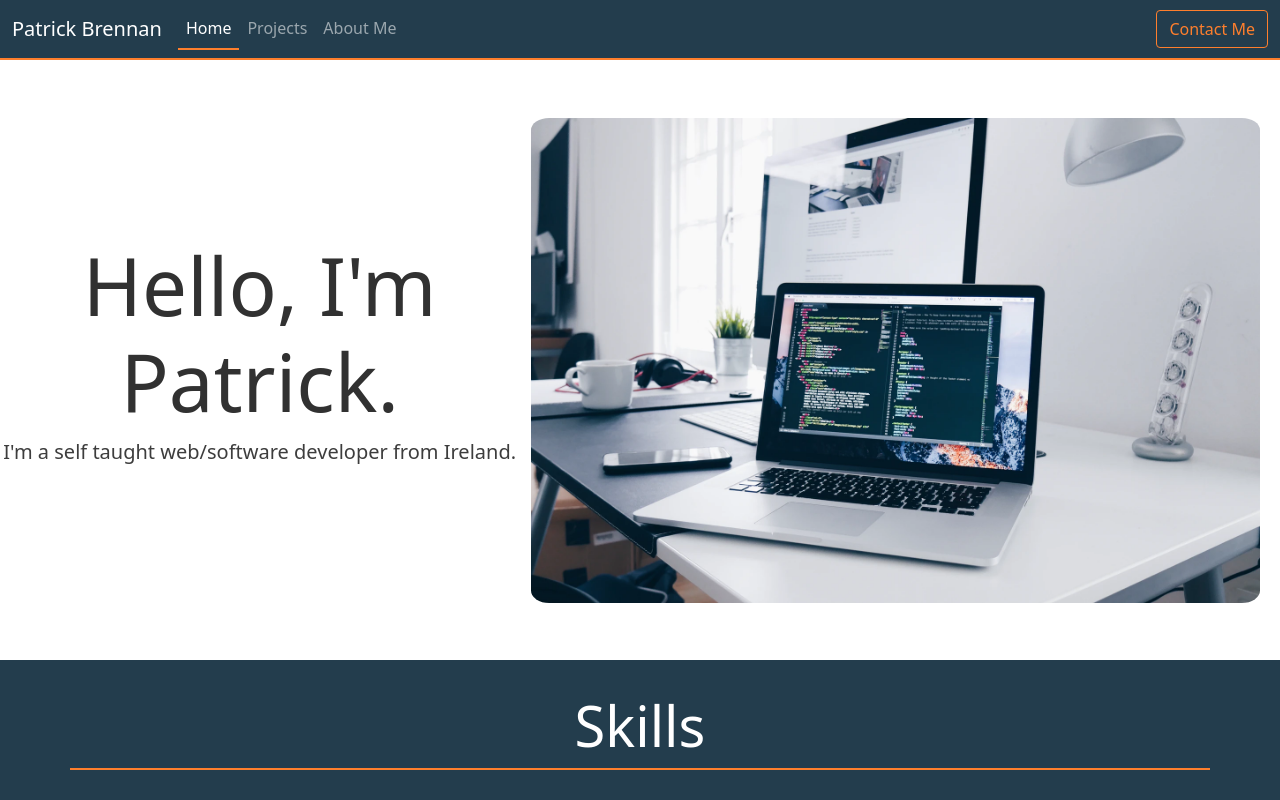
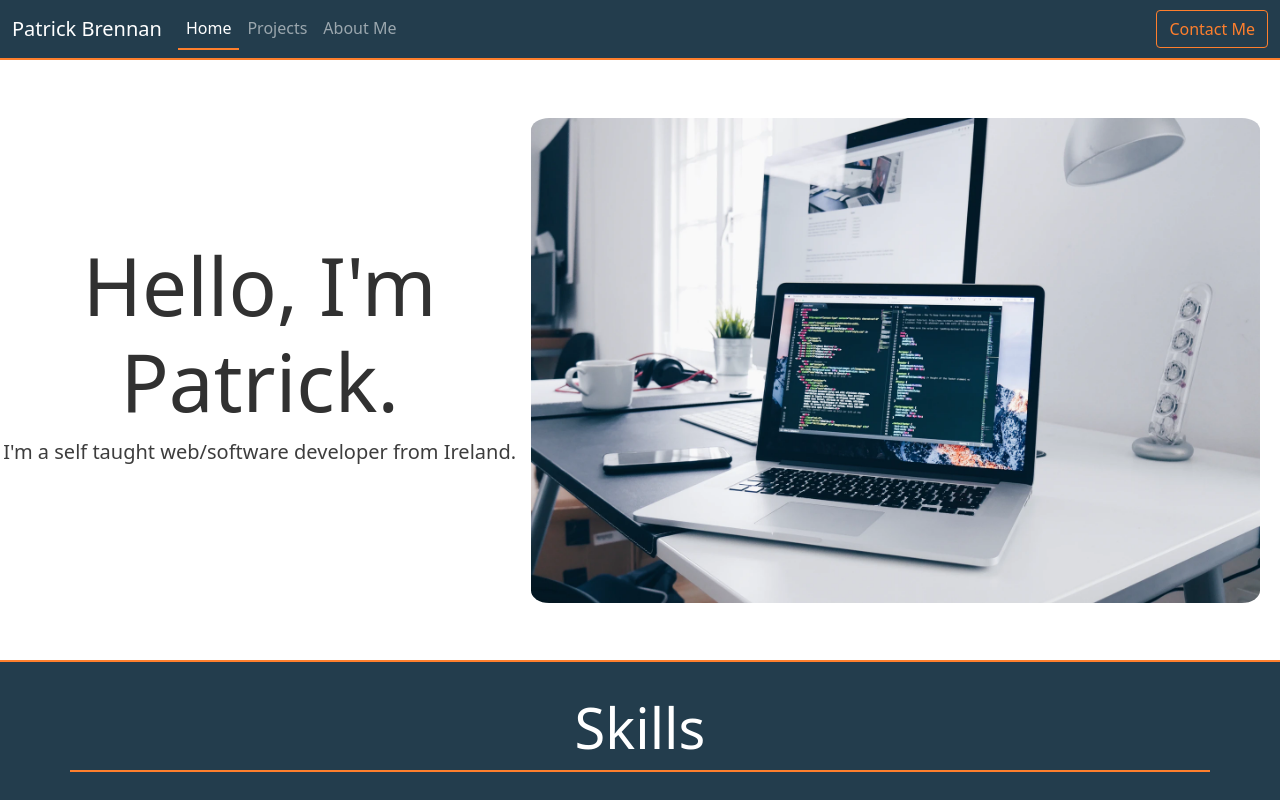
Before and after one commit to PatrickBrennan92/patrickbrennan, a plain HTML site: page index.html in a window 1280 px wide. Shown: the top 800 px of the page. Drawn offline with nearby package versions, Linux system fonts and the light colour scheme.

Commit message:
changed border on section 1

```diff
--- a/index.html
+++ b/index.html
@@ -36,7 +36,7 @@
     </nav>
 
     <!-- SECTION 1 -->
-    <section id="section1" class="container-fluid">
+    <section id="section1" class="container-fluid navHighlight">
         <div class="row">
             <div id="mainText" class="col-lg-5 text-center">
                 <h1 id="mainH1" class="display-1"></h1>
```
